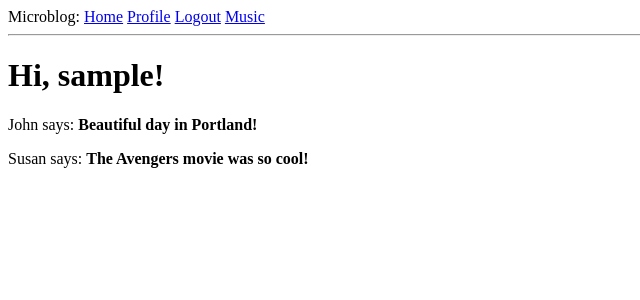
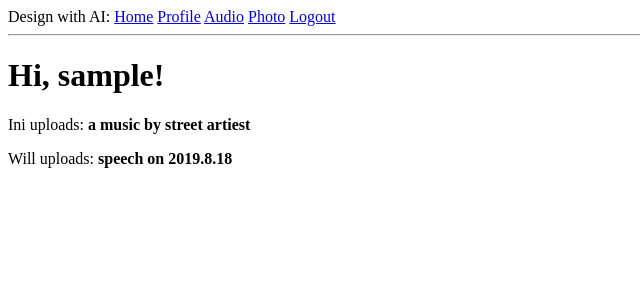
Before and after one commit to EverydayDesignStudio/ml_recording_platform, a Flask app: page / in a window 1280 px wide. Shown: the top 300 px of the page, without its empty margins (0-640 px from the left). Run offline with Flask 2, Linux system fonts and the light colour scheme; the visitor is signed in with stand-in values (Sample User, id 1); data comes from the database, SQL or seed files in the repository; both versions use the stored data as it was after the commit; some libraries are stand-ins or nearby versions.

Commit message:
Fix some bugs

```diff
--- a/app/routes.py
+++ b/app/routes.py
@@ -15,12 +15,12 @@
 def index():
     posts = [
         {
-            'author': {'username': 'John'},
-            'body': 'Beautiful day in Portland!'
+            'author': {'username': 'Ini'},
+            'body': 'a music by street artiest'
         },
         {
-            'author': {'username': 'Susan'},
-            'body': 'The Avengers movie was so cool!'
+            'author': {'username': 'Will'},
+            'body': 'speech on 2019.8.18'
         }
     ]
     return render_template('index.html', title='Home Page', posts=posts)
@@ -93,16 +93,22 @@
     return render_template('edit_profile.html', title='Edit Profile',
                            form=form)
 
-@app.route('/music')
+@app.route('/audio')
 @login_required
-def music():
-    music_folder = r'C:\Users\z1586\PycharmProjects\flask2\app\static\musics'
-    songs = os.listdir(music_folder)
-    return render_template('music.html', songs=songs)
+def audio():
+    audio_folder = r'C:\Users\z1586\PycharmProjects\flask2\app\static\musics'
+    audio_list = os.listdir(audio_folder)
+    return render_template('audio.html', audio_list=audio_list)
 
-@app.route('/virtulizemusic')
+@app.route('/photo')
 @login_required
-def virtulizemusic():
-    music_folder = r'C:\Users\z1586\PycharmProjects\flask2\app\static\musics'
-    music_list = os.listdir(music_folder)
-    return render_template('virtulizemusic.html', music_list=music_list)
+def photo():
+#TO DO
+    return render_template('photo.html')
+
+@app.route('/virtulizeaudio')
+@login_required
+def virtulizeaudio():
+    audio_folder = r'C:\Users\z1586\PycharmProjects\flask2\app\static\musics'
+    audio_list = os.listdir(audio_folder)
+    return render_template('virtulizeaudio.html', audio_list=audio_list)
--- a/app/templates/base.html
+++ b/app/templates/base.html
@@ -1,22 +1,23 @@
 <html>
     <head>
         {% if title %}
-        <title>{{ title }} - microblog</title>
+        <title>{{ title }} - Design with AI </title>
         {% else %}
-        <title>microblog</title>
+        <title>Design with AI</title>
         {% endif %}
         <script type="text/javascript" src="/static/jquery-1.7.1.min.js"></script>
     </head>
     <body>
         <div>
-            Microblog:
+            Design with AI:
             <a href="{{ url_for('index') }}">Home</a>
             {% if current_user.is_anonymous %}
             <a href="{{ url_for('login') }}">Login</a>
             {% else %}
             <a href="{{ url_for('user', username=current_user.username) }}">Profile</a>
+            <a href="{{ url_for('audio')}}">Audio</a>
+            <a href="{{ url_for('photo')}}">Photo</a>
             <a href="{{ url_for('logout') }}">Logout</a>
-            <a href="{{ url_for('music')}}">Music</a>
             {% endif %}
         </div>
         <hr>
--- a/app/templates/index.html
+++ b/app/templates/index.html
@@ -3,6 +3,6 @@
 {% block content %}
     <h1>Hi, {{ current_user.username }}!</h1>
     {% for post in posts %}
-    <div><p>{{ post.author.username }} says: <b>{{ post.body }}</b></p></div>
+    <div><p>{{ post.author.username }} uploads: <b>{{ post.body }}</b></p></div>
     {% endfor %}
 {% endblock %}
--- /dev/null
+++ b/app/templates/photo.html
@@ -0,0 +1,5 @@
+{% extends "base.html" %}
+
+{% block content %}
+TO DO
+{% endblock %}
--- a/app/templates/virtulizemusic.html
+++ b/app/templates/virtulizeaudio.html
@@ -8,7 +8,7 @@
 <body>
 
 	<div>
-		<h1> Music Visual </h1>
+		<h1> Aduio Visual </h1>
 		<br>
 	    <ul class="type" id="type">
 	    	<li data-type="dot">Dot</li>
@@ -25,8 +25,8 @@
 
 	<div class="left">
 		<ul id="list">
-			{% for music in music_list %}
-			<li title="{{music}}">{{music}}</li>
+			{% for audio in audio_list %}
+			<li title="{{audio}}">{{audio}}</li>
 			{% endfor %}
 		</ul>
 
```
Also changed, not shown: app/templates/audio.html (renamed from app/templates/music.html, +6 -6 lines), app.db, 1 other file.
